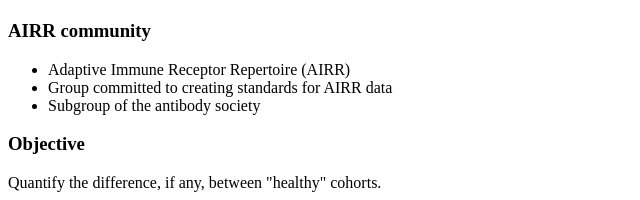
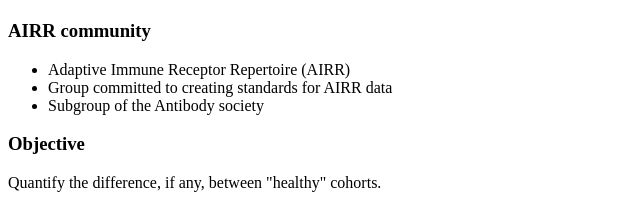
Before and after one commit to IllustratedMan-code/roskin-rotation-lab-presentation, a website built with Vite: page index.html in a window 1280 px wide. Shown: the part 1260-1460 px from the top of the page, 0-640 px from the left. Built offline with nearby package versions, Linux system fonts and the light colour scheme; what reveal.js would draw is missing.

Commit message:
fixed typo

```diff
--- a/src/section1-background.html
+++ b/src/section1-background.html
@@ -17,7 +17,7 @@
     <ul>
       <li>Adaptive Immune Receptor Repertoire (AIRR)</li>
       <li>Group committed to creating standards for AIRR data</li>
-      <li>Subgroup of the antibody society</li>
+      <li>Subgroup of the Antibody society</li>
     </ul>
   </section>
 </section>
```
Also changed, not shown: 1 other file.
